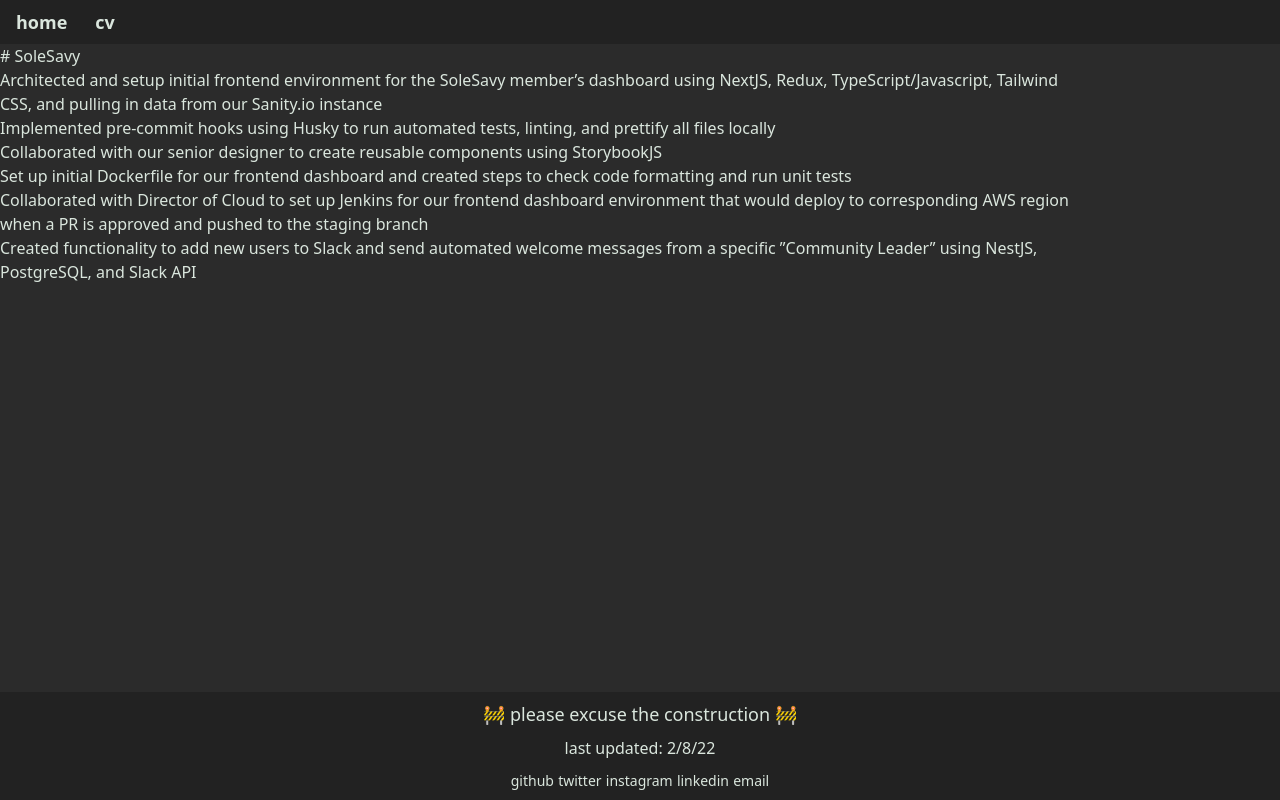
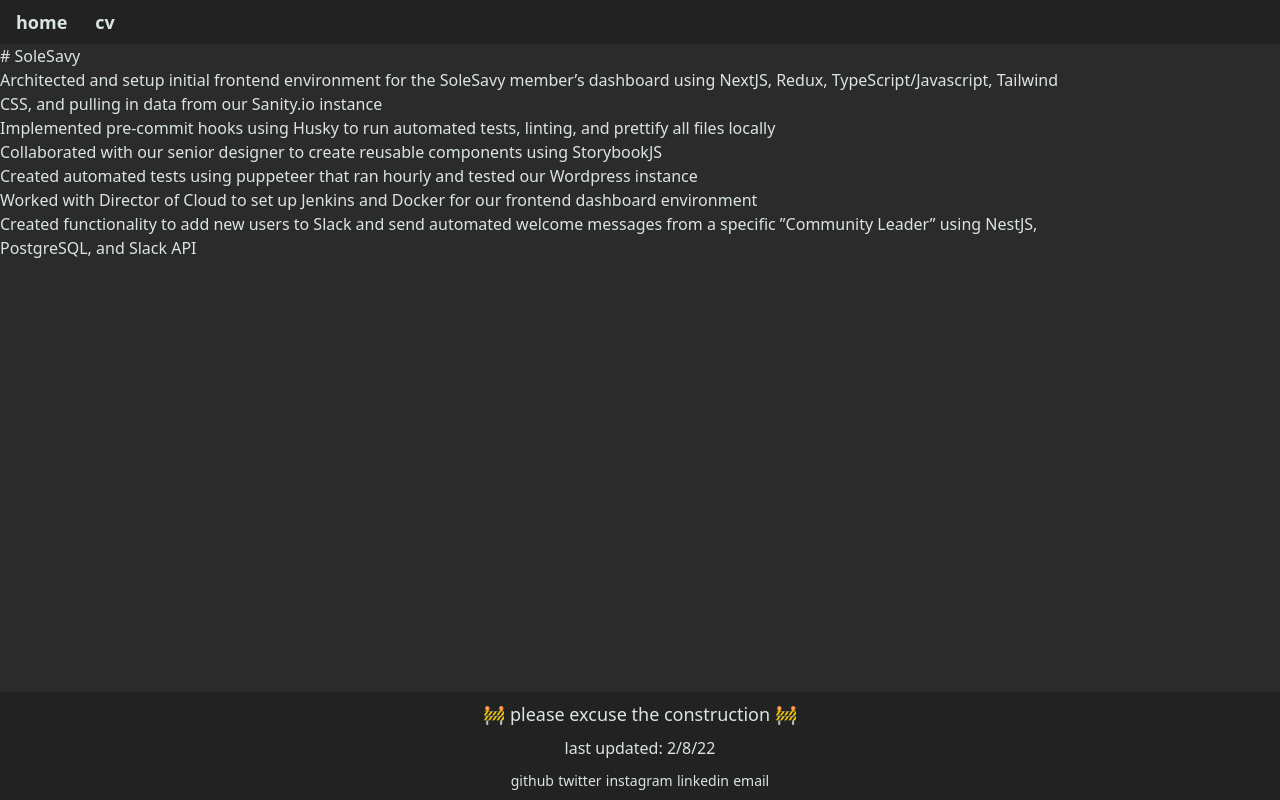
Before and after one commit to albertogodinez/albertogodinez.me, an Eleventy site: page src/notes/solesavy.md in a window 1280 px wide. Built offline with nearby package versions, Linux system fonts and the light colour scheme; Eleventy itself is replaced by a stand-in of ours; files that its build step writes are made by us from their sources.

Commit message:
updated resume and experience

```diff
--- a/src/notes/solesavy.md
+++ b/src/notes/solesavy.md
@@ -15,8 +15,7 @@ tags: ["note", "resume", "experience"]
   CSS, and pulling in data from our Sanity.io instance
 - Implemented pre‑commit hooks using Husky to run automated tests, linting, and prettify all files locally
 - Collaborated with our senior designer to create reusable components using StorybookJS
-- Set up initial Dockerfile for our frontend dashboard and created steps to check code formatting and run unit tests
-- Collaborated with Director of Cloud to set up Jenkins for our frontend dashboard environment that would deploy to corresponding AWS region
-  when a PR is approved and pushed to the staging branch
+- Created automated tests using puppeteer that ran hourly and tested our Wordpress instance
+- Worked with Director of Cloud to set up Jenkins and Docker for our frontend dashboard environment
 - Created functionality to add new users to Slack and send automated welcome messages from a specific ”Community Leader” using NestJS,
   PostgreSQL, and Slack API
```
Also changed, not shown: 2 other files.
